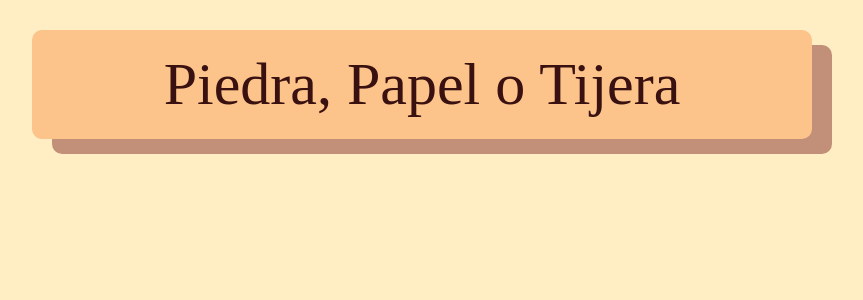
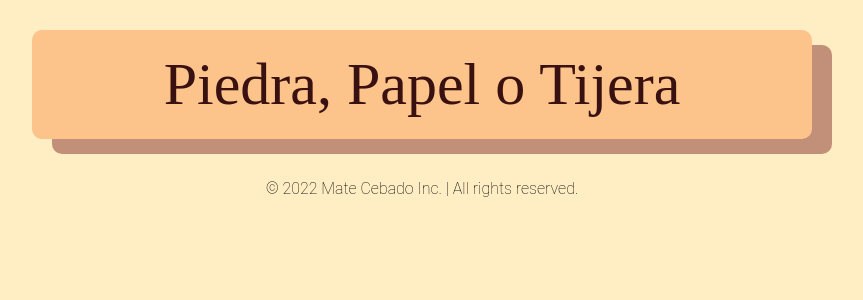
Before and after one commit to Garuyha/Proyecto_PiedraPapelTijera_Grupo7, a React (Create React App) app: page / in a window 1280 px wide. Shown: the top 300 px of the page, without its empty margins (218-1081 px from the left). Built offline with nearby package versions, Linux system fonts and the light colour scheme.

Commit message:
Update App.js

```diff
--- a/src/App.js
+++ b/src/App.js
@@ -4,10 +4,15 @@ import './Componentes/css/style.css'
 
 function App() {
   return (
-    <header className='PPP'>
+    <div>
+      <header className='PPP'>
         Piedra, Papel o Tijera
-    </header>
+      </header>
 
+      <footer>
+       © 2022 Mate Cebado Inc. | All rights reserved.
+      </footer>
+    </div>
   );
 }
 
```
